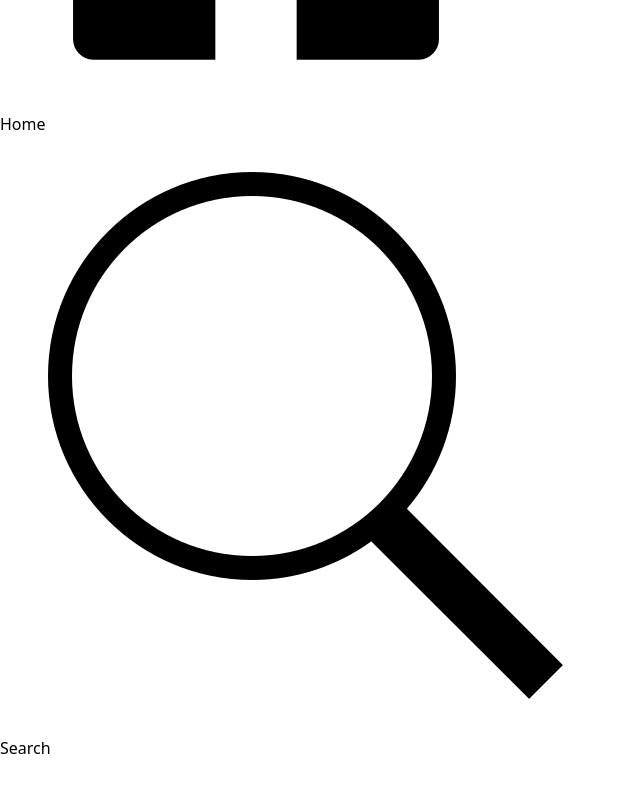
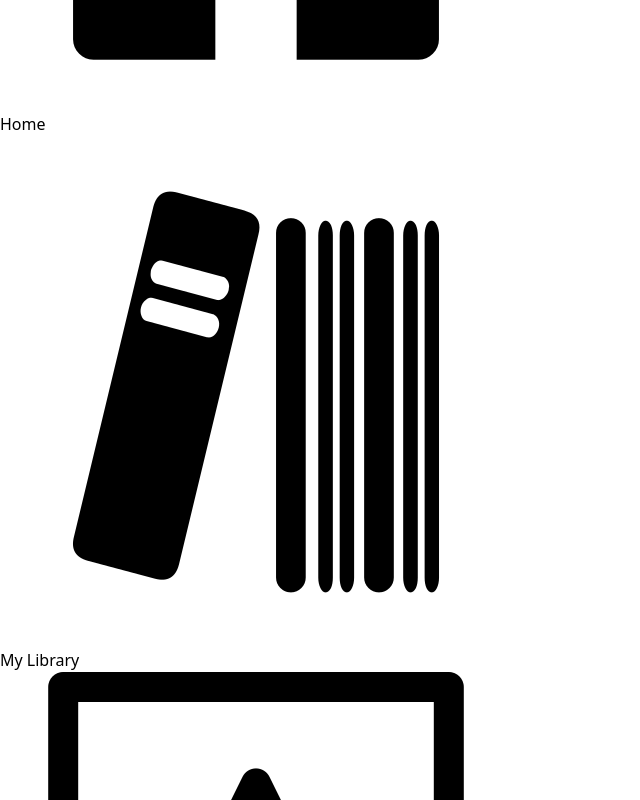
Before and after one commit to AmoInno/CS20240143_WFO2407_B_AmogelangI-Mashishi_DJS11, a React (Vite) app in the folder podcast-app/: page / in a window 1280 px wide. Shown: the part 400-1200 px from the top of the page, without its empty margins (0-640 px from the left). Built offline with nearby package versions, Linux system fonts and the light colour scheme.

Commit message:
adds sidebar component

```diff
--- a/podcast-app/src/components/Sidebar.tsx
+++ b/podcast-app/src/components/Sidebar.tsx
@@ -6,12 +6,6 @@ function Sidebar() {
           <img src="./src/assets/home.png" alt="Home icon" />
           <p>Home</p>
         </div>
-        <div>
-          <img src="./src/assets/search.png" alt="Search icon" />
-          <p>Search</p>
-        </div>
-      </div>
-      <div>
         <div>
           <img src="./src/assets/library.png" alt="Library icon" />
           <p>My Library</p>
```
